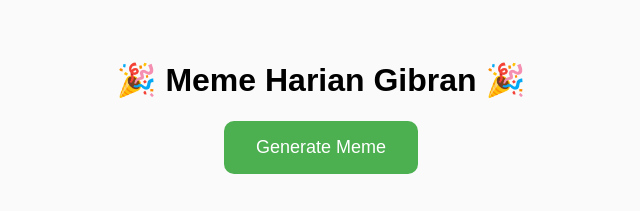
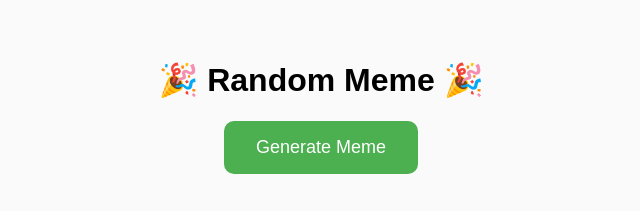
Before and after one commit to Gibran904/sygbt.my.id, a plain HTML site: page meme/index.html in a window 1280 px wide. Shown: the whole page, without its empty margins (319-959 px from the left). Drawn offline with Linux system fonts and the light colour scheme.

Commit message:
Update index.html

```diff
--- a/meme/index.html
+++ b/meme/index.html
@@ -34,7 +34,7 @@
   </style>
 </head>
 <body>
-  <h1>🎉 Meme Harian Gibran 🎉</h1>
+  <h1>🎉 Random Meme 🎉</h1>
   <button onclick="getMeme()">Generate Meme</button>
   <div id="meme-container">
     <h2 id="meme-title"></h2>
```
